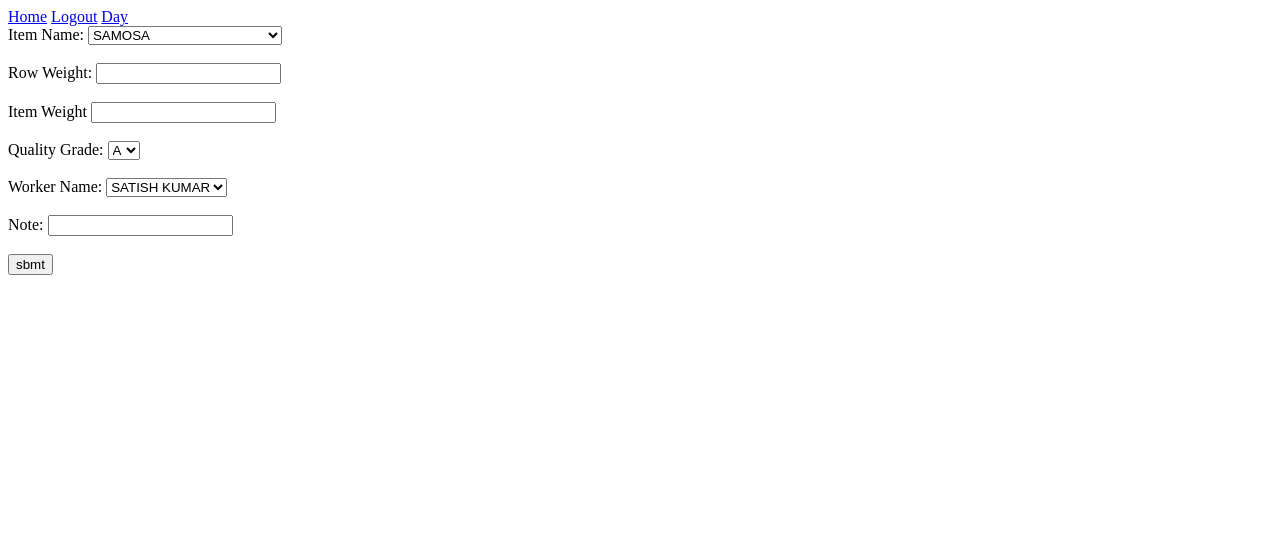
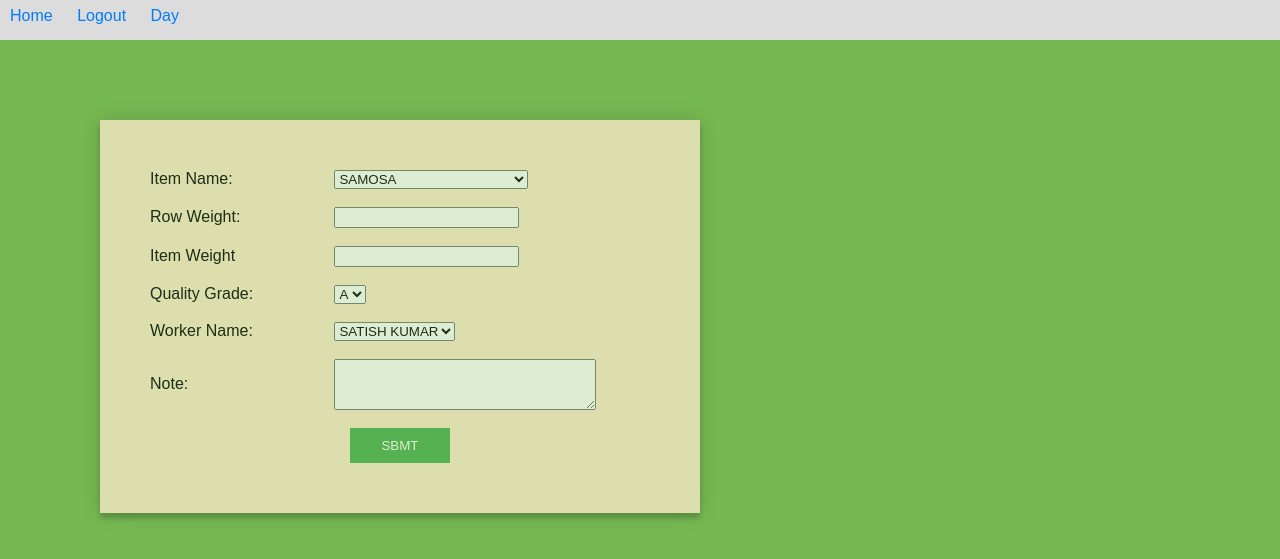
Before and after one commit to AASunasara/TasteFeatDjango, a Django app: page /home/ in a window 1280 px wide. Shown: the top 559 px of the page. Run offline with Django 3.2, Linux system fonts and the light colour scheme; a user stored in the database is signed in; some libraries are stand-ins or nearby versions.

Commit message:
login and home designed

```diff
--- /dev/null
+++ b/cal/static/css/hom.css
@@ -0,0 +1,72 @@
+body {
+  background: #76b852;
+  /* font-family: "Roboto", sans-serif; */
+  font-family: Arial;
+  margin:0;
+
+}
+
+li {
+  float: left;
+  width: 100%;
+
+}
+
+a {
+
+  color:#007bff;
+  text-decoration:none;
+  background-color:transparent
+
+}
+
+.nav {
+  line-height:2;
+  background-color: #DCDCDC;
+  height : 40px;
+}
+ .nav-item{
+  height : 20px;
+  padding : 10px ;
+}
+
+
+
+
+
+.container{
+  opacity: 0.75;
+  box-shadow: 0 0 20px 0 rgba(0, 0, 0, 0.2), 0 5px 5px 0 rgba(0, 0, 0, 0.24);
+  background-color: blanchedalmond;
+  width: 500px;
+  padding: 50px;
+  position: relative;
+  left: 100px;
+  top: 80px;
+}
+label {
+
+  width: 180px;
+  display: inline-block;
+}
+
+textarea{
+
+  vertical-align: middle;
+}
+
+button {
+  width: 20%;
+  text-transform: uppercase;
+  outline: 0;
+  background: #4CAF50;
+  border: 0;
+  padding: 10px;
+  color: #FFFFFF;
+  -webkit-transition: all 0.3 ease;
+  transition: all 0.3 ease;
+  cursor: pointer;
+  position: relative;
+  left: 40%;
+
+}
--- a/cal/static/css/login.css
+++ b/cal/static/css/login.css
@@ -4,6 +4,7 @@
     margin: auto;
 }
 .form {
+
     position: relative;
     z-index: 1;
     background: #FFFFFF;
--- a/cal/templates/day.html
+++ b/cal/templates/day.html
@@ -19,13 +19,13 @@
                 <a class="nav-item" href="{% url 'logout' %}">Logout</a>
                 <a class="nav-item" href="{% url 'day' %}">Day</a>
 
-            </nav>
+            </nav><br><br>
             </div>
 
             {% for message in messages %}
              {% if "day" in message.tags %}
              <div role="alert" class="psd-msg">
-                 <li>{{ message }}</li>
+                 <li>{{ message }}</li><br><br>
              </div>
              {% endif %}
              {% endfor %}
--- a/cal/templates/home.html
+++ b/cal/templates/home.html
@@ -8,74 +8,68 @@
         <meta name="viewport" content="width=device-width, initial-scale=1.0">
         <meta http-equiv="X-UA-Compatible" content="ie=edge">
 
-        <title>Document</title>
+        <title>home</title>
+        <link href="{% static 'css/hom.css' %}" type="text/css" rel="stylesheet">
     </head>
 
     <body>
-        <header>
-            <div>
+
+
         <nav class="nav">
             <a class="nav-item" href="{% url 'home' %}">Home</a>
             <a class="nav-item" href="{% url 'logout' %}">Logout</a>
             <a class="nav-item" href="{% url 'day' %}">Day</a>
 
         </nav>
-            </div>
+
 
             {% for message in messages %}
                 {% if "home" in message.tags %}
                     <div role="alert" class="psd-msg">
-                 <li>{{ message }}</li>
+                        <br><li>{{ message }}</li>
                     </div>
                 {% endif %}
             {% endfor %}
-        </header>
 
 
-
+        <div class="container" >
         <form method="POST" id="ItemsForm">
             {% csrf_token %}
-
             <div>
                 <label for="item_names">Item Name: </label>
                 {{ form.item_names }}
-                        </div>
-                        <br>
+            </div><br>
 
             <div>
                 <label for="rweight">Row Weight:</label>
                 <input type="number" min="0.0" step="0.01" id="rweight" name="rweight" >
-                        </div>
-                        <br>
+            </div><br>
 
             <div>
                 <label for="iweight">Item Weight</label>
                 <input type="number" min="0.0" step="0.01" name="iweight" id="iweight">
-                        </div>
-                        <br>
+            </div><br>
 
             <div>
                 <label for="grade">Quality Grade: </label>
                 {{ form.grade }}
-                        </div>
-                        <br>
-
+            </div><br>
 
             <div>
                 <label for="worker">Worker Name: </label>
                 {{ form.worker }}
-                        </div>
-                        <br>
+            </div><br>
 
             <div>
-                                <label for="note">Note:</label>
-                                <input type = "text" id="note" name="note">
+                <label for="note" class="label">Note:</label>
+                <textarea rows="3" cols="30" id="note" name="note" class = "textarea"></textarea>
+                <!-- <input  type = "text" id="note" name="note"class = "note"> -->
+            </div><br>
+
+                <button type="submit">sbmt</button>
+
+        </form>
         </div>
-                        <br>
-
-
-                        <input type="submit" value="sbmt">
-                </form>
 
 
     </body>
--- a/cal/views.py
+++ b/cal/views.py
@@ -17,10 +17,10 @@ def home(request):
             instance = form.save(commit=False)
             instance.user_id = request.user
             instance.save()
-            messages.success(request, 'added', extra_tags='home')
+            messages.success(request, 'Added Successfully.', extra_tags='home')
             return redirect('home')
         else:
-            messages.success(request, 'not added', extra_tags='home')
+            messages.success(request, 'Not added! Check the details.. ', extra_tags='home')
             return render(request, 'home.html', {'form': form} )
 
     else:
@@ -37,7 +37,7 @@ def day(request):
             instance = form.save(commit=False)
             instance.user_id = request.user
             instance.save()
-            messages.success(request, 'added', extra_tags='day')
+            messages.success(request, 'Added Successfully.', extra_tags='day')
             return redirect('day')
         else:
             messages.success(request, "Today's Detail is already added you can go and update it." , extra_tags='day')
```
Also changed, not shown: cal/templates/login.html (+6 -4 lines), cal/static/css/container.jpg (added), db.sqlite3. Lines whose indentation alone changed are shown as unchanged.
